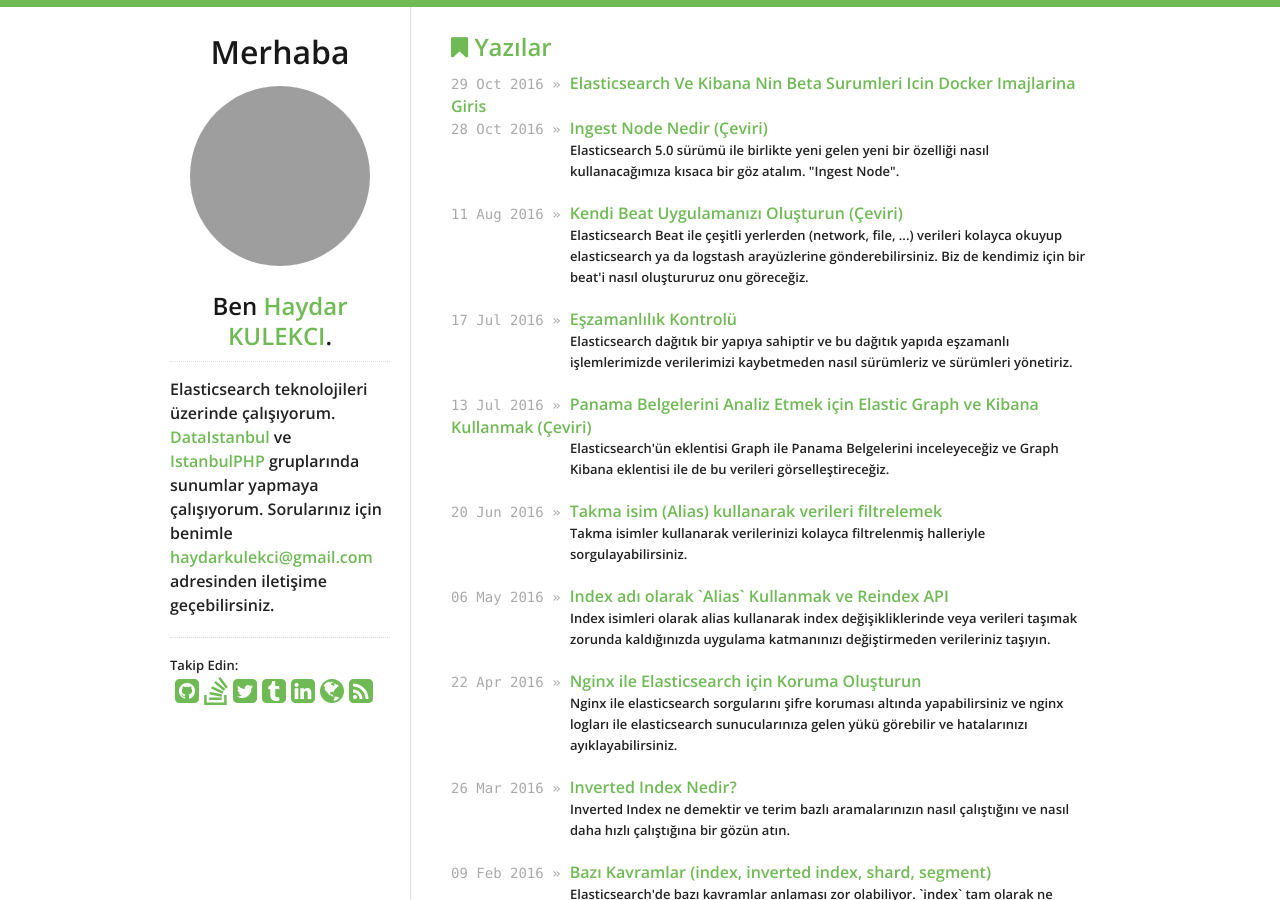
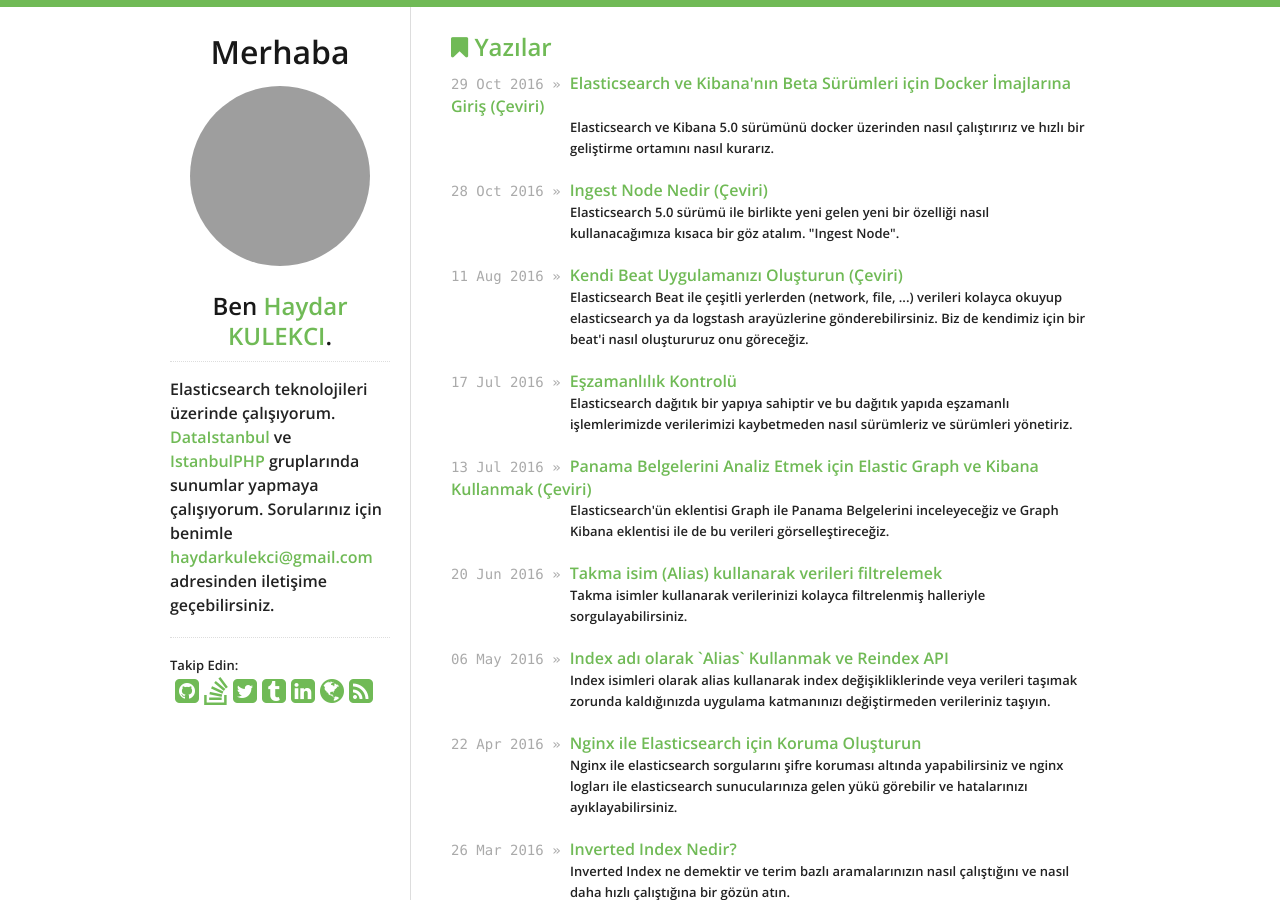
Before and after one commit to hkulekci/elasticsearch, a Jekyll site: the page built from index.html, in a window 1280 px wide and 900 px high. Built offline with Jekyll 4.4.1, drawn with Linux system fonts in a browser that asks for light colours; nearby versions of some CDN libraries; grey boxes are pictures that could not be loaded.

Commit message:
elastic-kibana-5.0 docker örneği düzenleme

```diff
--- a/_posts/2016-10-29-elasticsearch-ve-kibana-nin-beta-surumleri-icin-docker-imajlarina-giris.md
+++ b/_posts/2016-10-29-elasticsearch-ve-kibana-nin-beta-surumleri-icin-docker-imajlarina-giris.md
@@ -1,4 +1,10 @@
-### Elasticsearch ve Kibana'nın Beta Sürümleri için Docker İmajlarına Giriş
+---
+layout: post
+title: Elasticsearch ve Kibana'nın Beta Sürümleri için Docker İmajlarına Giriş (Çeviri)
+categories:
+- blog
+summary: Elasticsearch ve Kibana 5.0 sürümünü docker üzerinden nasıl çalıştırırız ve hızlı bir geliştirme ortamını nasıl kurarız.
+---
 
 Elasticsearch ve Kibana için beta sürümleri için docker imajları burada! 5.0 sürümlerinin son sürümleri ve
 ayrıca [x-pack eklentisinin](https://www.elastic.co/downloads/x-pack) de içinde gelecektir. İmajlar
```
